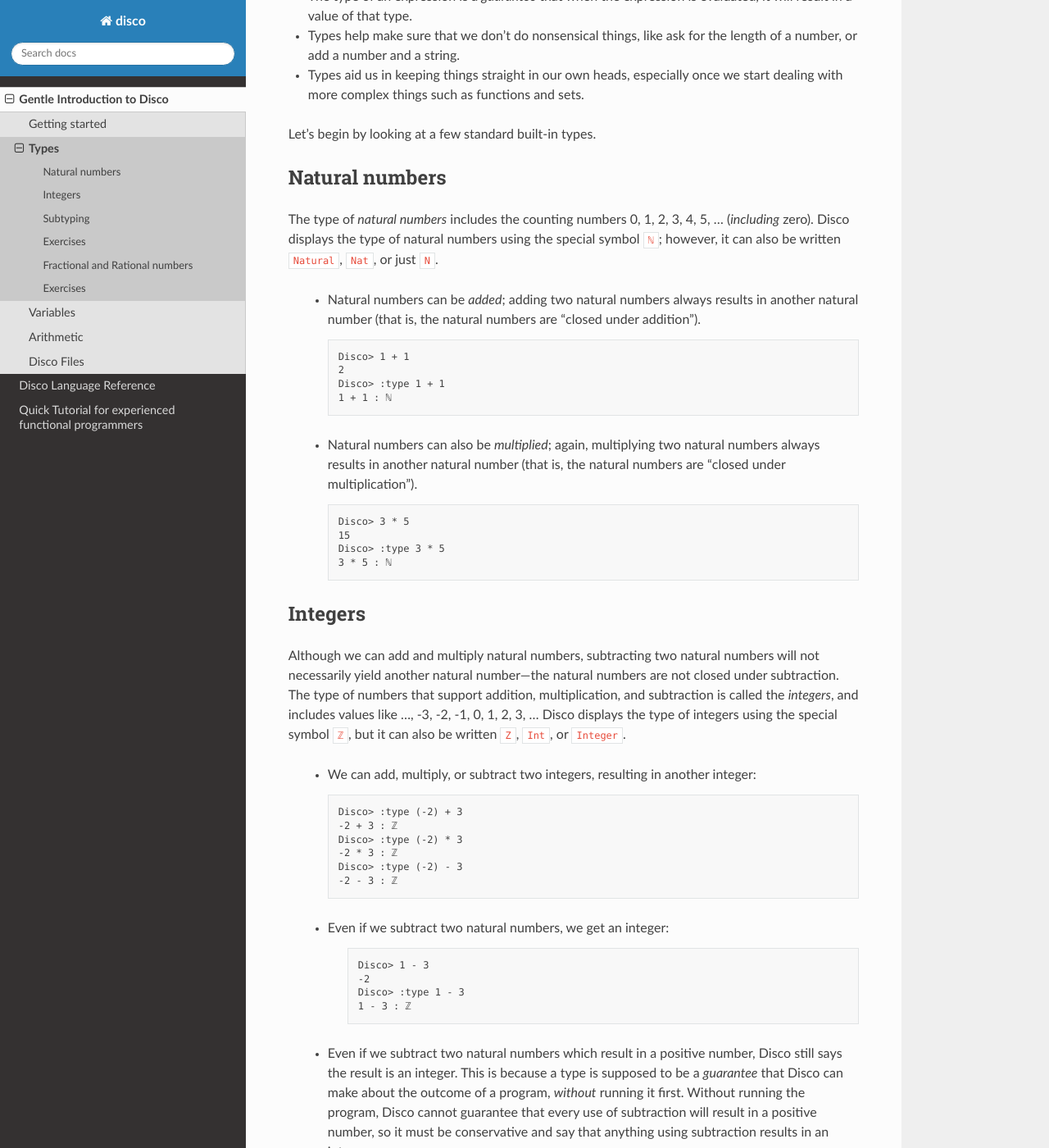
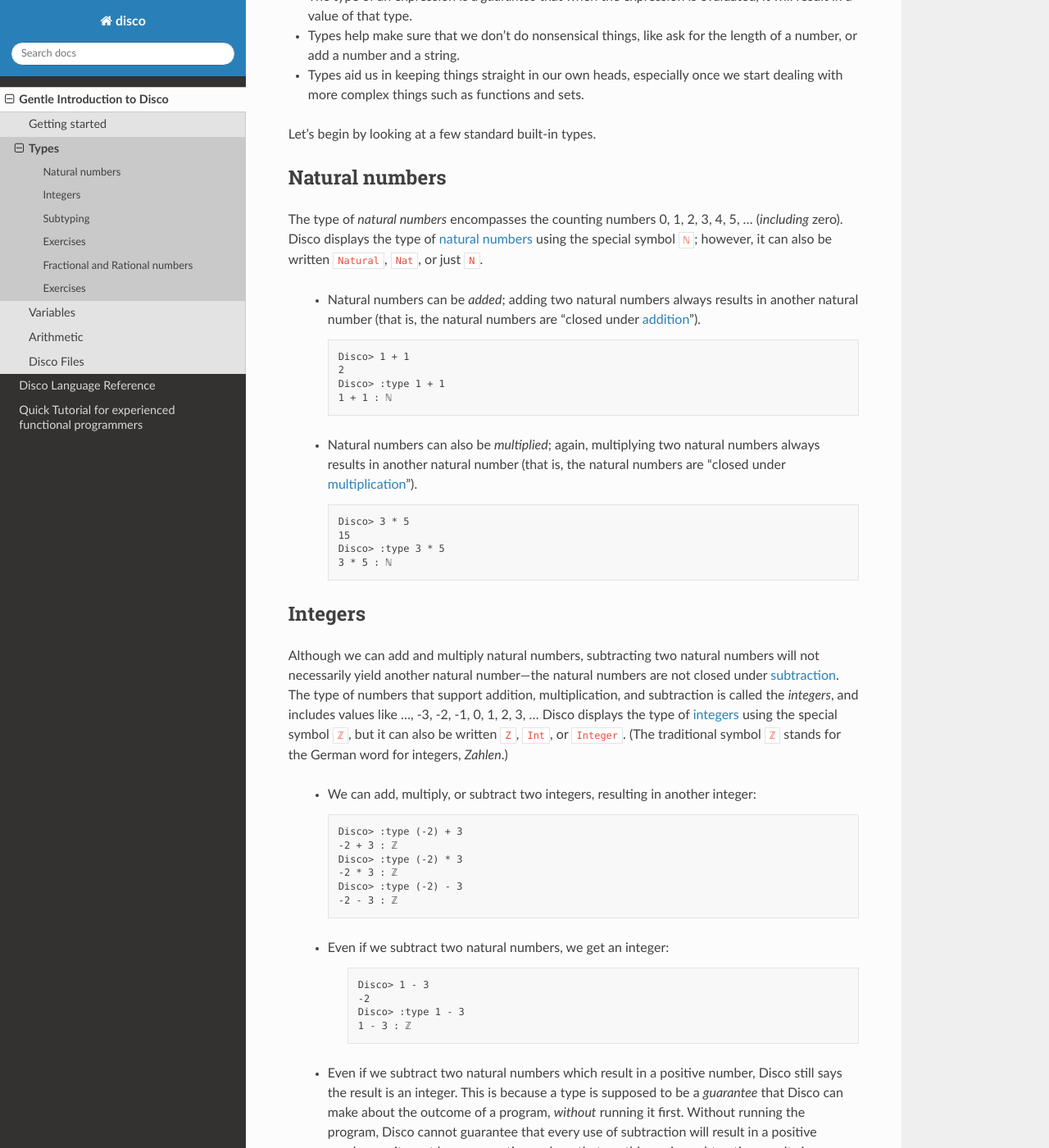
Before and after one commit to disco-lang/disco, a Sphinx documentation site: the page built from docs/introduction/types.rst, in a window 1280 px wide and 1400 px high, scrolled down 593 px. Shown: the whole window at 82% size. Built offline with Sphinx 7.4.7 and the Read the Docs theme 3.1.0, drawn with Linux system fonts in a browser that asks for light colours; some of the changed text lies outside the part shown.

Commit message:
update + add more reference links to introduction

```diff
--- a/docs/introduction/getting-started.rst
+++ b/docs/introduction/getting-started.rst
@@ -32,7 +32,8 @@ Exercises
 ---------
 
 Disco can be used as a basic calculator.  Enter each of the following
-expressions at the Disco prompt and report the results.
+:doc:`arithmetic expressions </reference/arithmetic>` at the Disco
+:doc:`prompt </reference/REPL>` and report the results.
 
 - ``2 + 3``
 - ``5 - 8``
--- a/docs/introduction/index.rst
+++ b/docs/introduction/index.rst
@@ -8,7 +8,7 @@ through a series of short lessons with exercises, introducing the
 
 .. _`Disco language`: https://github.com/disco-lang/disco/#readme
 
-**The Gentle Introduction is currently (Spring 2024) under construction,
+**The Gentle Introduction is currently (Spring 2025) under construction,
 check back later for more!**
 
 Note that the gentle introduction contains many links to the
--- a/docs/introduction/types.rst
+++ b/docs/introduction/types.rst
@@ -38,14 +38,15 @@ Let's begin by looking at a few standard built-in types.
 Natural numbers
 ---------------
 
-The type of *natural numbers* includes the counting numbers 0, 1, 2,
-3, 4, 5, ... (*including* zero).  Disco displays the type of natural
-numbers using the special symbol ``ℕ``; however, it can also be
-written ``Natural``, ``Nat``, or just ``N``.
+The type of *natural numbers* encompasses the counting numbers 0, 1,
+2, 3, 4, 5, ... (*including* zero).  Disco displays the type of
+:doc:`natural numbers </reference/natural>` using the special symbol
+``ℕ``; however, it can also be written ``Natural``, ``Nat``, or just
+``N``.
 
   - Natural numbers can be *added*; adding two natural numbers
     always results in another natural number (that is, the natural
-    numbers are "closed under addition").
+    numbers are "closed under :doc:`addition </reference/addition>`").
 
     ::
 
@@ -56,7 +57,8 @@ written ``Natural``, ``Nat``, or just ``N``.
 
   - Natural numbers can also be *multiplied*; again, multiplying two
     natural numbers always results in another natural number (that is,
-    the natural numbers are "closed under multiplication").
+    the natural numbers are "closed under :doc:`multiplication
+    </reference/multiplication>`").
 
     ::
 
@@ -70,12 +72,13 @@ Integers
 
 Although we can add and multiply natural numbers, subtracting two
 natural numbers will not necessarily yield another natural
-number---the natural numbers are not closed under subtraction.
-The type of numbers that support addition, multiplication, and
-subtraction is called the *integers*, and includes values like ...,
--3, -2, -1, 0, 1, 2, 3, ...  Disco displays the type of integers using
-the special symbol ``ℤ``, but it can also be written ``Z``, ``Int``,
-or ``Integer``.
+number---the natural numbers are not closed under :doc:`subtraction
+</reference/subtraction>`.  The type of numbers that support addition,
+multiplication, and subtraction is called the *integers*, and includes
+values like ..., -3, -2, -1, 0, 1, 2, 3, ...  Disco displays the type
+of :doc:`integers </reference/integer>` using the special symbol
+``ℤ``, but it can also be written ``Z``, ``Int``, or ``Integer``. (The
+traditional symbol ``ℤ`` stands for the German word for integers, *Zahlen*.)
 
   - We can add, multiply, or subtract two integers, resulting in
     another integer:
```
Also changed, not shown: other parts of docs/introduction/types.rst (+10 -9 lines), docs/introduction/arithmetic.rst (+9 -7 lines), docs/introduction/variables.rst (+13 -10 lines).
